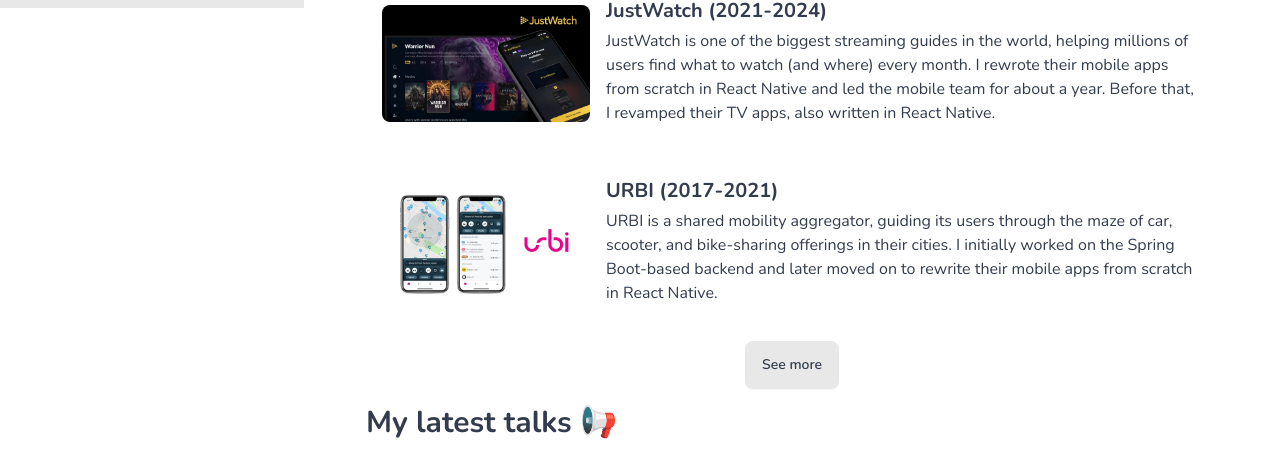
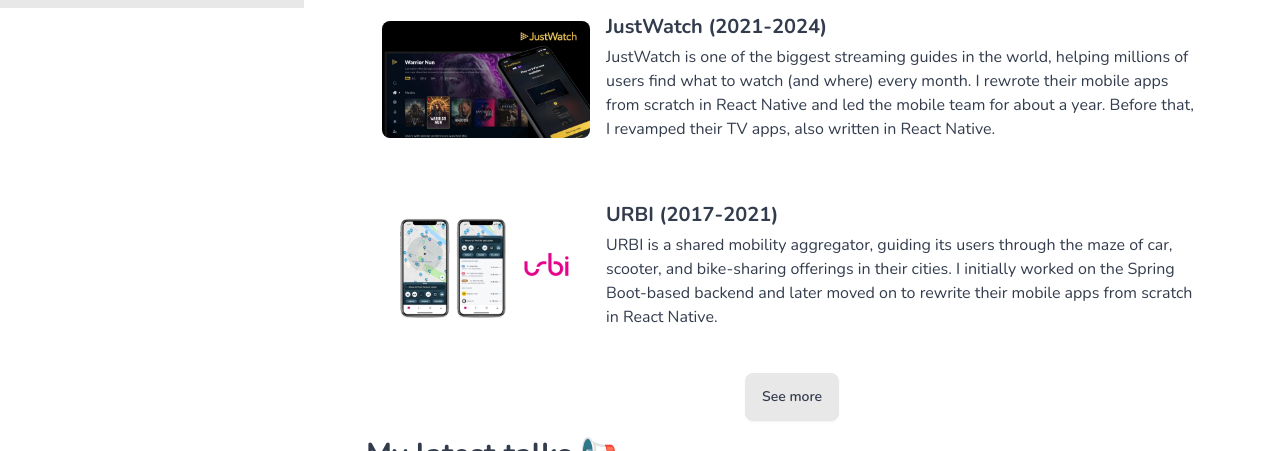
Before and after one commit to micheleb/website, an Astro site: page / in a window 1280 px wide. Shown: the part 792-1243 px from the top of the page. Built offline with nearby package versions, Linux system fonts and the light colour scheme; Astro itself is replaced by a stand-in of ours.

Commit message:
Increase margin between cards a tad more

```diff
--- a/src/components/HorizontalCard.astro
+++ b/src/components/HorizontalCard.astro
@@ -5,7 +5,7 @@
 ---
 
 <div
-  class="rounded-lg bg-base-100 hover:shadow-xl transition ease-in-out hover:scale-[102%] my-4"
+  class="rounded-lg bg-base-100 hover:shadow-xl transition ease-in-out hover:scale-[102%] my-6"
 >
   <a href={url} target={target}>
     <div class="hero-content flex-col md:flex-row">
```
